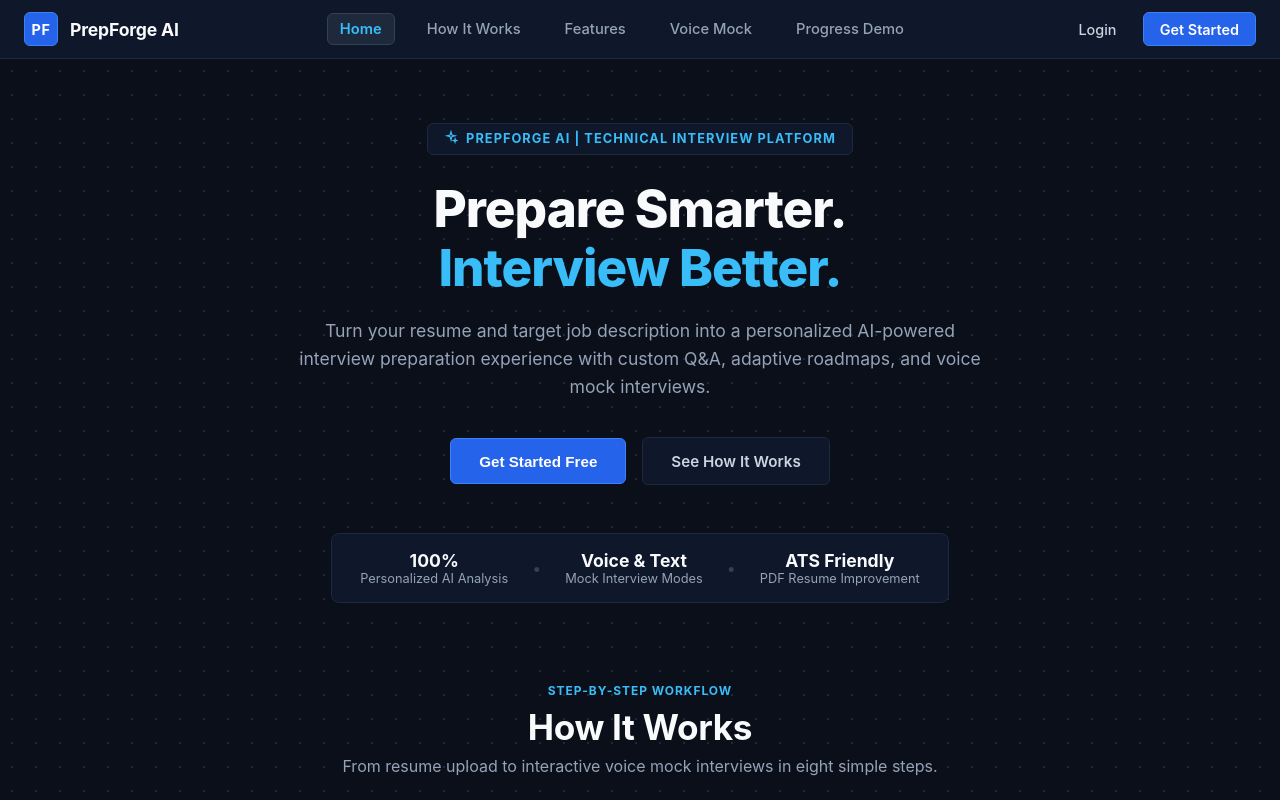
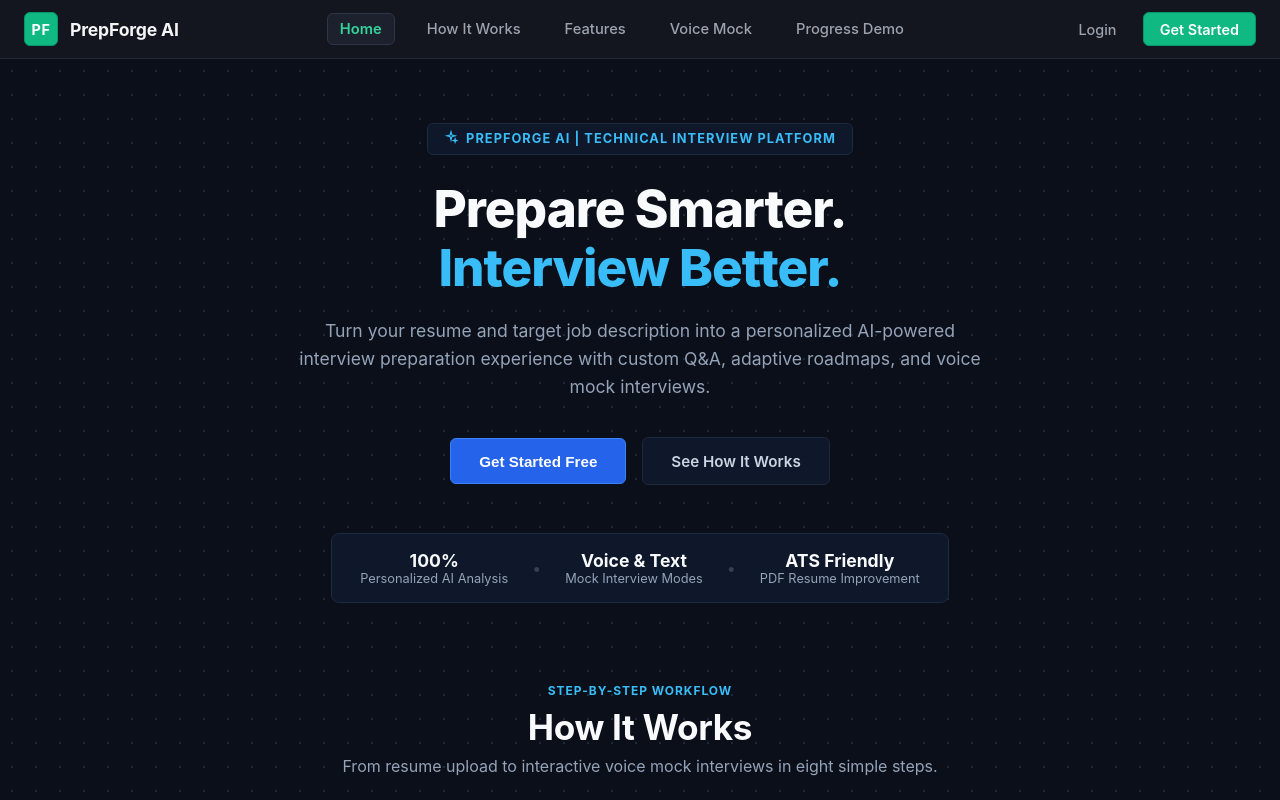
Before and after one commit to Rohan-shiva/prepforge-ai, a React (Vite) app in the folder Frontend/: page / in a window 1280 px wide. Shown: the top 800 px of the page. Built offline with nearby package versions, Linux system fonts and the light colour scheme; no server answers.

Commit message:
style: update navbar theme to emerald charcoal palette

```diff
--- a/Frontend/src/features/interview/components/Navbar.scss
+++ b/Frontend/src/features/interview/components/Navbar.scss
@@ -1,7 +1,7 @@
 .app-navbar {
   width: 100%;
-  background: #0f172a;
-  border-bottom: 1px solid #1e293b;
+  background: #13161f;
+  border-bottom: 1px solid #242936;
   position: sticky;
   top: 0;
   z-index: 1000;
@@ -24,8 +24,8 @@
     .brand-logo {
       width: 34px;
       height: 34px;
-      background: #2563eb;
-      border: 1px solid #3b82f6;
+      background: #10b981;
+      border: 1px solid #059669;
       border-radius: 6px;
       display: flex;
       align-items: center;
@@ -39,7 +39,7 @@
     .brand-name {
       font-size: 1.1rem;
       font-weight: 700;
-      color: #f8fafc;
+      color: #f3f4f6;
       letter-spacing: -0.01em;
     }
   }
@@ -50,7 +50,7 @@
     gap: 1.25rem;
 
     .nav-link {
-      color: #94a3b8;
+      color: #9ca3af;
       text-decoration: none;
       font-size: 0.92rem;
       font-weight: 500;
@@ -59,15 +59,15 @@
       transition: all 0.15s ease;
 
       &:hover {
-        color: #f8fafc;
-        background: #1e293b;
+        color: #f3f4f6;
+        background: #1c212d;
       }
 
       &.active {
-        color: #38bdf8;
-        background: #1e293b;
+        color: #34d399;
+        background: #1c212d;
         font-weight: 600;
-        border: 1px solid #334155;
+        border: 1px solid #2e3546;
       }
     }
   }
@@ -79,7 +79,7 @@
       gap: 0.75rem;
 
       .login-nav-btn {
-        color: #cbd5e1;
+        color: #9ca3af;
         text-decoration: none;
         font-size: 0.9rem;
         font-weight: 500;
@@ -89,13 +89,13 @@
 
         &:hover {
           color: #ffffff;
-          background: #1e293b;
+          background: #1c212d;
         }
       }
 
       .register-nav-btn {
-        background: #2563eb;
-        border: 1px solid #3b82f6;
+        background: #10b981;
+        border: 1px solid #059669;
         color: #ffffff;
         text-decoration: none;
         font-size: 0.9rem;
@@ -105,7 +105,7 @@
         transition: all 0.15s ease;
 
         &:hover {
-          background: #1d4ed8;
+          background: #059669;
         }
       }
     }
@@ -116,9 +116,9 @@
       gap: 0.75rem;
 
       .dashboard-link-btn {
-        background: #1e293b;
-        color: #38bdf8;
-        border: 1px solid #334155;
+        background: #1c212d;
+        color: #34d399;
+        border: 1px solid #2e3546;
         padding: 0.35rem 0.75rem;
         border-radius: 6px;
         font-size: 0.85rem;
@@ -127,7 +127,7 @@
         transition: all 0.15s ease;
 
         &:hover {
-          background: #334155;
+          background: #242936;
           color: #ffffff;
         }
       }
@@ -136,9 +136,9 @@
         width: 32px;
         height: 32px;
         border-radius: 6px;
-        background: #1e293b;
-        border: 1px solid #334155;
-        color: #38bdf8;
+        background: #1c212d;
+        border: 1px solid #2e3546;
+        color: #34d399;
         display: flex;
         align-items: center;
         justify-content: center;
@@ -149,7 +149,7 @@
       .logout-btn {
         background: rgba(239, 68, 68, 0.1);
         color: #f87171;
-        border: 1px solid rgba(239, 68, 68, 0.3);
+        border: 1px solid rgba(239, 68, 68, 0.25);
         padding: 0.35rem 0.75rem;
         border-radius: 6px;
         font-size: 0.82rem;
```
